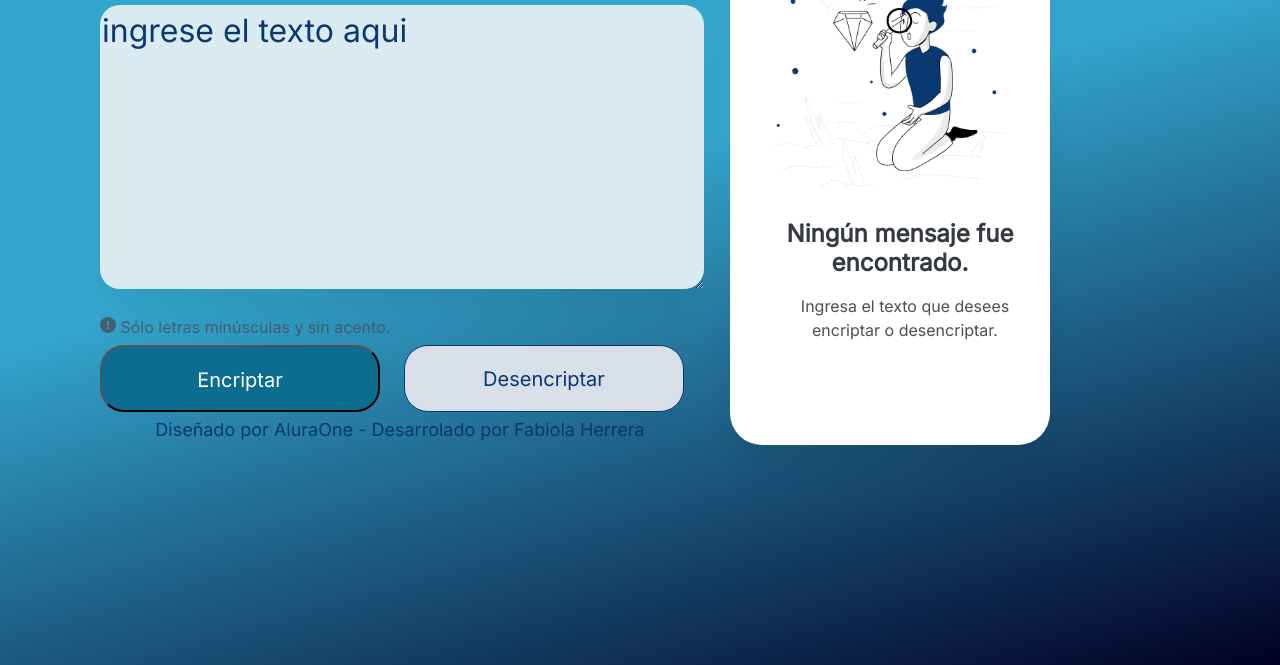
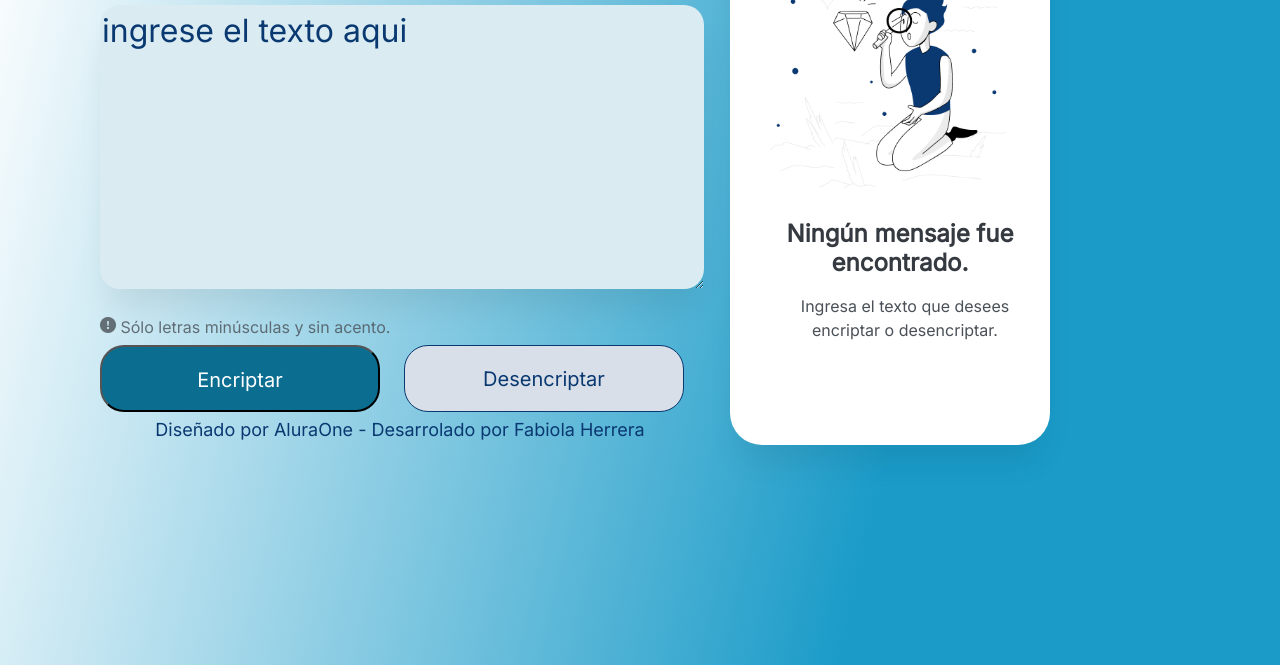
Before and after one commit to FabiolaHerrera/ChallengeONE_DesafioEncriptadorDeTexto, a plain HTML site: page index.html in a window 1280 px wide. Shown: the part 135-800 px from the top of the page. Drawn offline with Linux system fonts and the light colour scheme.

Commit message:
Gradiente Claro

```diff
--- a/style.css
+++ b/style.css
@@ -1,13 +1,18 @@
 html {
-
-
     height: 100%;
+    background: rgb(255,255,255);
+    background: -moz-linear-gradient(103deg, rgba(255,255,255,1) 0%, rgba(17,151,198,0.9612219887955182) 70%);
+    background: -webkit-linear-gradient(103deg, rgba(255,255,255,1) 0%, rgba(17,151,198,0.9612219887955182) 70%);
+    background: linear-gradient(103deg, rgba(255,255,255,1) 0%, rgba(17,151,198,0.9612219887955182) 70%);
+    filter: progid:DXImageTransform.Microsoft.gradient(startColorstr="#ffffff",endColorstr="#1197c6",GradientType=1);
+/*
     background: rgb(2,0,36);
-    background: -moz-linear-gradient(344deg, rgba(2,0,36,1) 0%, rgba(17,151,198,0.8547794117647058) 59%, rgba(17,151,198,0.8547794117647058) 83%);
+    background: -moz-linear-gradient(344deg, rgba(2,0,36,1) 0%, rgba(17,151,198,0.8547794117647058) 59%, #1197c6da 83%);
     background: -webkit-linear-gradient(344deg, rgba(2,0,36,1) 0%, rgba(17,151,198,0.8547794117647058) 59%, rgba(17,151,198,0.8547794117647058) 83%);
     background: linear-gradient(344deg, rgba(2,0,36,1) 0%, rgba(17,151,198,0.8547794117647058) 59%, rgba(17,151,198,0.8547794117647058) 83%);
     filter: progid:DXImageTransform.Microsoft.gradient(startColorstr="#020024",endColorstr="#1197c6",GradientType=1);}
-
+*/
+}
 
 .logo{
     width: 120px;
@@ -391,18 +396,6 @@ flex-grow: 1;
     background: linear-gradient(to top, #0a3871 0%, #f3f5fc 100%);
     margin-left: 5px;
     border: 2px;
-
-/*
-    background-color: #008CBA;
-
-background: #D8DFE8;
-border: 1px solid #0A3871;
-color: #343A40;
-background: #495057;
-background-color: #F3F5FC;
-.boton-copiar
-.boton-encriptar
-*/
 }
 
 .footer{
@@ -518,7 +511,4 @@ background-color: #F3F5FC;
             left: 0px;
             top: 665px;
         }
-
-
-
 }
```
